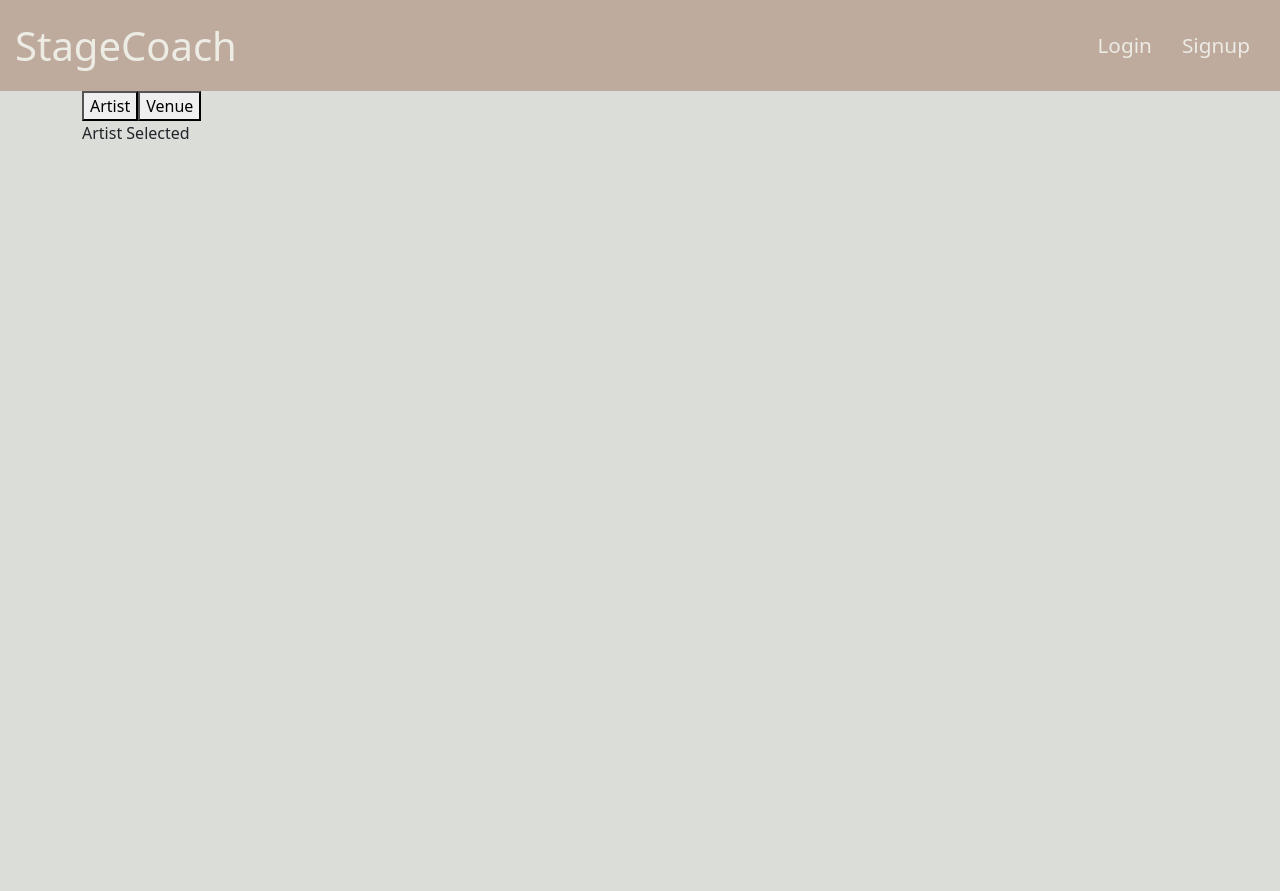
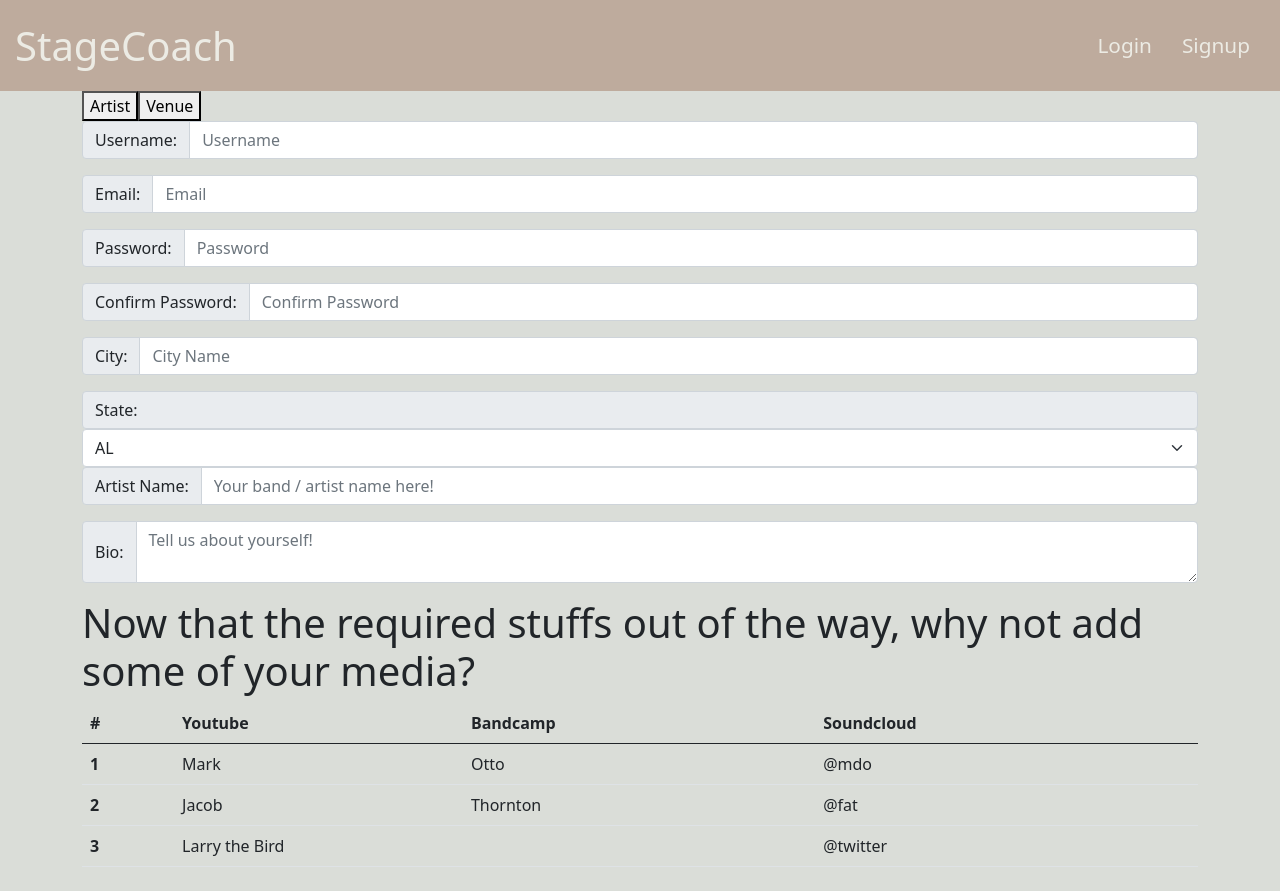
Before and after one commit to MattReisdorf/StageCoach, a React (Create React App) app in the folder client/: page /signup in a window 1280 px wide. Both pictures are taken after a click on the button "Artist". Built offline with nearby package versions, Linux system fonts and the light colour scheme.

Commit message:
signup page work

```diff
--- a/client/src/components/pages/Signup.js
+++ b/client/src/components/pages/Signup.js
@@ -4,7 +4,6 @@ import '../css/Home.css';
 
 
 class Signup extends Component {
-
 
     constructor(props) {
         super(props);
@@ -29,11 +28,6 @@ class Signup extends Component {
         })
         // console.log(this.state.signupType);
     }
-
-
-
-
-
 
     render() {
 
@@ -105,38 +99,132 @@ class Signup extends Component {
                     </select>
                 </div>
             </form>
-
-
         }
 
+        else if (type === 'Artist') {
+            signUpForm =
+            <form>
+                <div className="input-group mb-3">
+                    <span className="input-group-text" id="basic-addon1">Username:</span>
+                    <input type="text" id="artist_username" className="form-control input_values artist_input_values" placeholder="Username" aria-label="Username" aria-describedby="basic-addon1" />
+                </div>
+                <div className="input-group mb-3">
+                    <span className="input-group-text" id="basic-addon1">Email:</span>
+                    <input type="email" id="artist_email" className="form-control input_values artist_input_values" placeholder="Email" aria-label="Email" aria-describedby="basic-addon1" />
+                </div>
+                <div className="input-group mb-3">
+                    <span className="input-group-text" id="basic-addon1">Password:</span>
+                    <input type="password" id="artist_password" className="form-control input_values artist_input_values" placeholder="Password" aria-label="Password" aria-describedby="basic-addon1" />
+                </div>
+                <div className="input-group mb-3">
+                    <span className="input-group-text" id="basic-addon1">Confirm Password:</span>
+                    <input type="Password" id="artist_password_confirm" className="form-control input_values artist_input_values" placeholder="Confirm Password" aria-label="Password" aria-describedby="basic-addon1" />
+                </div>
+                <div className="input-group mb-3">
+                    <span className="input-group-text" id="basic-addon1">City:</span>
+                    <input type="text" id="artist_city" className="form-control input_values artist_input_values" placeholder="City Name" aria-label="City" aria-describedby="basic-addon1" />
+                </div>
+                <div>
+                    <span className="input-group-text" id="basic-addon1">State:</span>
+                    <select className = 'form-select input_values artist_input_values' id="artist_state">
+                        <option>AL</option>
+                        <option>AK</option>
+                        <option>AZ</option>
+                        <option>AR</option>
+                        <option>CA</option>
+                        <option>CO</option>
+                        <option>CT</option>
+                        <option>DE</option>
+                        <option>FL</option>
+                        <option>GA</option>
+                        <option>HI</option>
+                        <option>ID</option>
+                        <option>IL</option>
+                        <option>IN</option>
+                        <option>IA</option>
+                        <option>KS</option>
+                        <option>KY</option>
+                        <option>LA</option>
+                        <option>ME</option>
+                        <option>MD</option>
+                        <option>MA</option>
+                        <option>MI</option>
+                        <option>MN</option>
+                        <option>MS</option>
+                        <option>MO</option>
+                        <option>MT</option>
+                        <option>NE</option>
+                        <option>NV</option>
+                        <option>NH</option>
+                        <option>NJ</option>
+                        <option>NM</option>
+                        <option>NY</option>
+                        <option>NC</option>
+                        <option>ND</option>
+                        <option>OH</option>
+                        <option>OK</option>
+                        <option>OR</option>
+                        <option>PA</option>
+                        <option>RI</option>
+                        <option>SC</option>
+                        <option>SD</option>
+                        <option>TN</option>
+                        <option>TX</option>
+                        <option>UT</option>
+                        <option>VT</option>
+                        <option>VA</option>
+                        <option>WA</option>
+                        <option>WV</option>
+                        <option>WI</option>
+                        <option>WY</option>
+                    </select>
+                </div>
+                <div className="input-group mb-3">
+                    <span className="input-group-text" id="basic-addon1">Artist Name:</span>
+                    <input type="text" id="artist_name" className="form-control input_values artist_input_values" placeholder="Your band / artist name here!" aria-label="Artist" aria-describedby="basic-addon1" />
+                </div>
+                <div className="input-group mb-3">
+                    <span className="input-group-text" id="basic-addon1">Bio:</span>
+                    <textarea type="text" id="artist_bio" className="form-control input_values artist_input_values" placeholder="Tell us about yourself!" aria-label="Bio" aria-describedby="basic-addon1" />
+                </div>
+                <h1>Now that the required stuffs out of the way, why not add some of your media?</h1>
+                <table class="table">
+                    <thead>
+                        <tr>
+                        <th scope="col">#</th>
+                        <th scope="col">Youtube</th>
+                        <th scope="col">Bandcamp</th>
+                        <th scope="col">Soundcloud</th>
+                        </tr>
+                    </thead>
+                    <tbody>
+                        <tr>
+                        <th scope="row">1</th>
+                        <td>Mark</td>
+                        <td>Otto</td>
+                        <td>@mdo</td>
+                        </tr>
+                        <tr>
+                        <th scope="row">2</th>
+                        <td>Jacob</td>
+                        <td>Thornton</td>
+                        <td>@fat</td>
+                        </tr>
+                        <tr>
+                        <th scope="row">3</th>
+                        <td colspan="2">Larry the Bird</td>
+                        <td>@twitter</td>
+                        </tr>
+                    </tbody>
+                </table>
 
-
-
-
-
-
-
-
-
-
-
-
-
-
-
-
-        else if (type === 'Artist') {
-            signUpForm = <p>Artist Selected</p>
+            </form>
         }
-
-
 
         return (
             <div className = 'home-background'>
 
                 <div className = 'container'>
-
-
 
                     {/* <form>
                         <div className = 'form-group'>
@@ -153,15 +241,6 @@ class Signup extends Component {
                         </div>
                     </form> */}
 
-
-
-
-
-
-
-
-
-
                     <button onClick = {this.setArtist}>
                         Artist
                     </button>
@@ -169,17 +248,14 @@ class Signup extends Component {
                         Venue
                     </button>
 
-
                     {signUpForm}
                     {/* <div className = 'calendar-placeholder'>
                         <h4>Week's Worth of Shows</h4>
                     </div> */}
                 </div>
-
             </div>
         )
     }
-
 }
 
 
```
